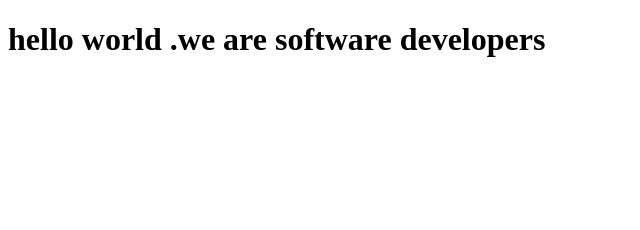
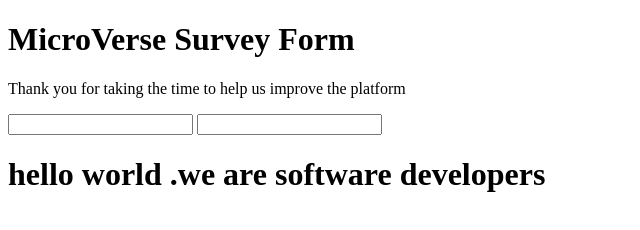
Before and after one commit to rachidinfo/omaidu-rachid---trail, a plain HTML site: page index.html in a window 1280 px wide. Shown: the whole page, without its empty margins (0-640 px from the left). Drawn offline with Linux system fonts and the light colour scheme.

Commit message:
second commit

```diff
--- a/index.html
+++ b/index.html
@@ -8,6 +8,15 @@
 
   <body>
     <script src="https://cdn.freecodecamp.org/testable-projects-fcc/v1/bundle.js"></script>
+
+    <h1 id="title">MicroVerse Survey Form</h1>
+    <p id="description">
+      Thank you for taking the time to help us improve the platform
+    </p>
+    <form action="" id="survey-form">
+      <input type="text" id="name" required />
+      <input type="email" id="email" required />
+    </form>
 
     <h1>hello world .we are software developers</h1>
 
```
